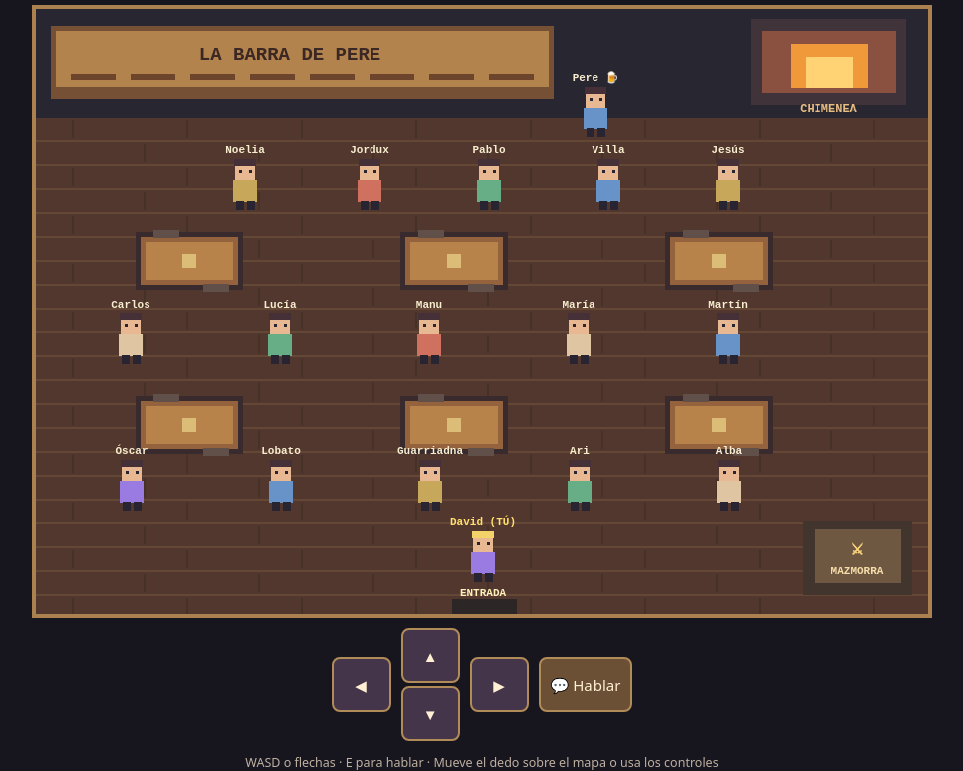
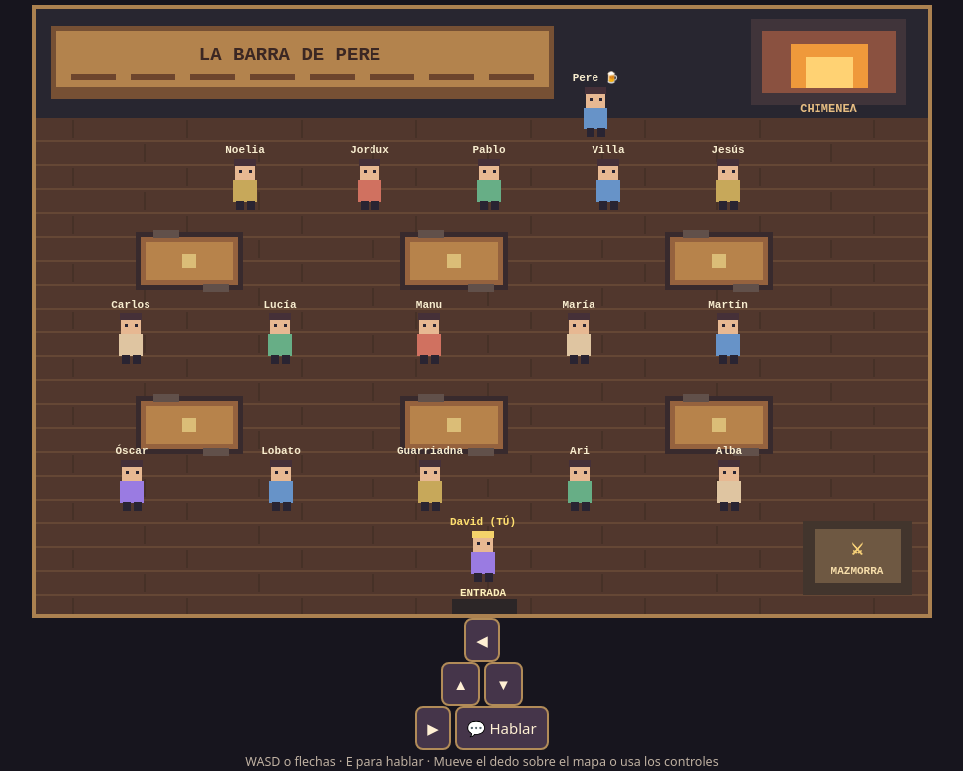
Before and after one commit to davidgallegogp-collab/amigo-invisible-rpg, a plain HTML site: page index.html in a window 1280 px wide. Both pictures are taken after a click on the button "⚔ Entrar en la taberna". Shown: the part 115-886 px from the top of the page, without its empty margins (158-1121 px from the left). Drawn offline with Linux system fonts and the light colour scheme.

Commit message:
Add files via upload

```diff
--- a/css/styles.css
+++ b/css/styles.css
@@ -31,7 +31,7 @@ button:active {
   height: auto;
   image-rendering: pixelated;
   border: 4px solid #ab8150;
-  touch-action: none;
+  touch-action: pan-y;
 }
 #info {
   max-width: 900px;
@@ -47,26 +47,10 @@ button:active {
   font-size: 13px;
   color: #ebc68b;
 }
-#pad {
-  display: flex;
-  align-items: center;
-  justify-content: center;
-  gap: 10px;
-  margin: 10px;
-}
-#pad button {
-  min-width: 59px;
-  min-height: 55px;
-  touch-action: none;
-}
-#pad .stack {
-  display: flex;
-  flex-direction: column;
-  gap: 3px;
-}
-#talk {
-  background: #6b5035;
-}
+#tavernActions { margin: 12px; }
+#dungeon { min-height: 48px; font-weight: bold; background: #5e4432; }
+button:disabled { opacity: 0.5; cursor: not-allowed; }
+button:focus-visible, select:focus-visible { outline: 3px solid #ffe070; outline-offset: 3px; }
 #overlay {
   position: fixed;
   inset: 0;
@@ -160,7 +144,7 @@ small {
   color: #bfb1a2;
 }
 body:not(.started) #game,
-body:not(.started) #pad,
+body:not(.started) #tavernActions,
 body:not(.started) #info {
   visibility: hidden;
 }
```
